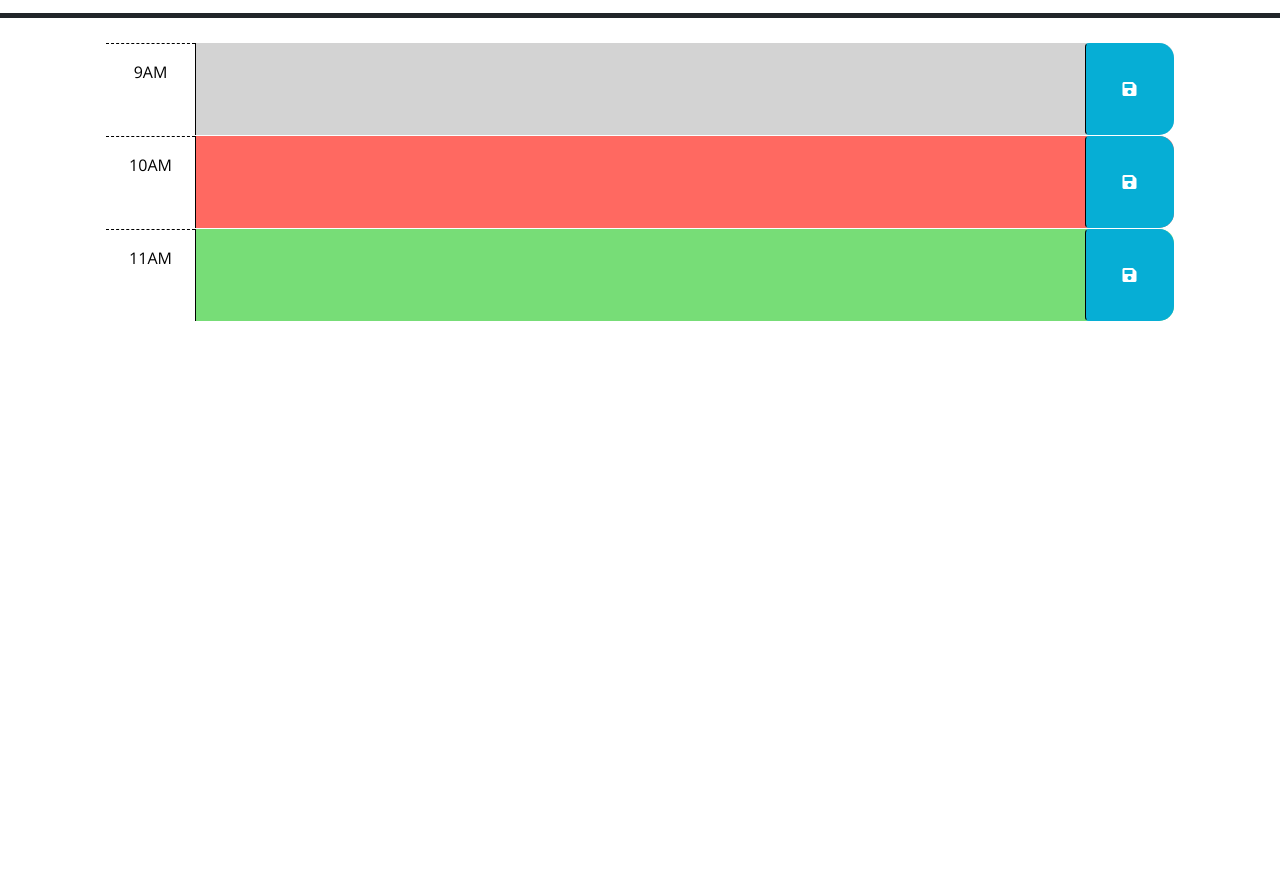
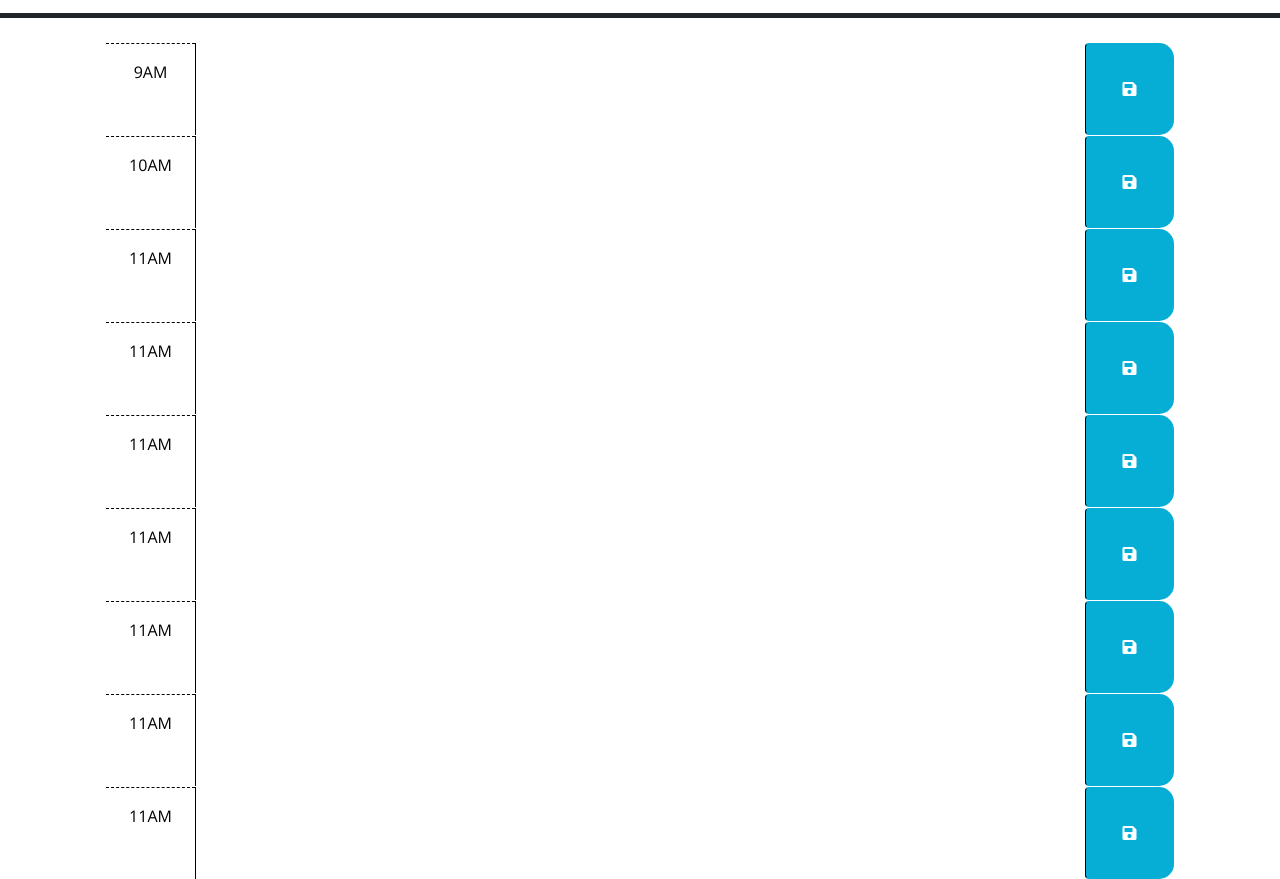
Before and after one commit to ramitaarora/work-day-scheduler, a plain HTML site: page index.html in a window 1280 px wide. Shown: the part 260-1139 px from the top of the page. Before the commit the page ends 800 px from the top, so only its background shows below. Drawn offline with nearby package versions, Linux system fonts and the light colour scheme.

Commit message:
added time blocks for every hour in HTML

```diff
--- a/index.html
+++ b/index.html
@@ -40,7 +40,7 @@
         -->
 
       <!-- Example of a past time block. The "past" class adds a gray background color. -->
-      <div id="hour-9" class="row time-block past">
+      <div id="hour-9" class="row time-block">
         <div class="col-2 col-md-1 hour text-center py-3">9AM</div>
         <textarea class="col-8 col-md-10 description" rows="3"> </textarea>
         <button class="btn saveBtn col-2 col-md-1" aria-label="save">
@@ -49,7 +49,7 @@
       </div>
 
       <!-- Example of a a present time block. The "present" class adds a red background color. -->
-      <div id="hour-10" class="row time-block present">
+      <div id="hour-10" class="row time-block">
         <div class="col-2 col-md-1 hour text-center py-3">10AM</div>
         <textarea class="col-8 col-md-10 description" rows="3"> </textarea>
         <button class="btn saveBtn col-2 col-md-1" aria-label="save">
@@ -58,7 +58,55 @@
       </div>
 
       <!-- Example of a future time block. The "future" class adds a green background color. -->
-      <div id="hour-11" class="row time-block future">
+      <div id="hour-11" class="row time-block">
+        <div class="col-2 col-md-1 hour text-center py-3">11AM</div>
+        <textarea class="col-8 col-md-10 description" rows="3"> </textarea>
+        <button class="btn saveBtn col-2 col-md-1" aria-label="save">
+          <i class="fas fa-save" aria-hidden="true"></i>
+        </button>
+      </div>
+
+      <div id="hour-12" class="row time-block">
+        <div class="col-2 col-md-1 hour text-center py-3">11AM</div>
+        <textarea class="col-8 col-md-10 description" rows="3"> </textarea>
+        <button class="btn saveBtn col-2 col-md-1" aria-label="save">
+          <i class="fas fa-save" aria-hidden="true"></i>
+        </button>
+      </div>
+
+      <div id="hour-13" class="row time-block">
+        <div class="col-2 col-md-1 hour text-center py-3">11AM</div>
+        <textarea class="col-8 col-md-10 description" rows="3"> </textarea>
+        <button class="btn saveBtn col-2 col-md-1" aria-label="save">
+          <i class="fas fa-save" aria-hidden="true"></i>
+        </button>
+      </div>
+
+      <div id="hour-14" class="row time-block">
+        <div class="col-2 col-md-1 hour text-center py-3">11AM</div>
+        <textarea class="col-8 col-md-10 description" rows="3"> </textarea>
+        <button class="btn saveBtn col-2 col-md-1" aria-label="save">
+          <i class="fas fa-save" aria-hidden="true"></i>
+        </button>
+      </div>
+
+      <div id="hour-15" class="row time-block">
+        <div class="col-2 col-md-1 hour text-center py-3">11AM</div>
+        <textarea class="col-8 col-md-10 description" rows="3"> </textarea>
+        <button class="btn saveBtn col-2 col-md-1" aria-label="save">
+          <i class="fas fa-save" aria-hidden="true"></i>
+        </button>
+      </div>
+
+      <div id="hour-16" class="row time-block">
+        <div class="col-2 col-md-1 hour text-center py-3">11AM</div>
+        <textarea class="col-8 col-md-10 description" rows="3"> </textarea>
+        <button class="btn saveBtn col-2 col-md-1" aria-label="save">
+          <i class="fas fa-save" aria-hidden="true"></i>
+        </button>
+      </div>
+
+      <div id="hour-17" class="row time-block">
         <div class="col-2 col-md-1 hour text-center py-3">11AM</div>
         <textarea class="col-8 col-md-10 description" rows="3"> </textarea>
         <button class="btn saveBtn col-2 col-md-1" aria-label="save">
```
